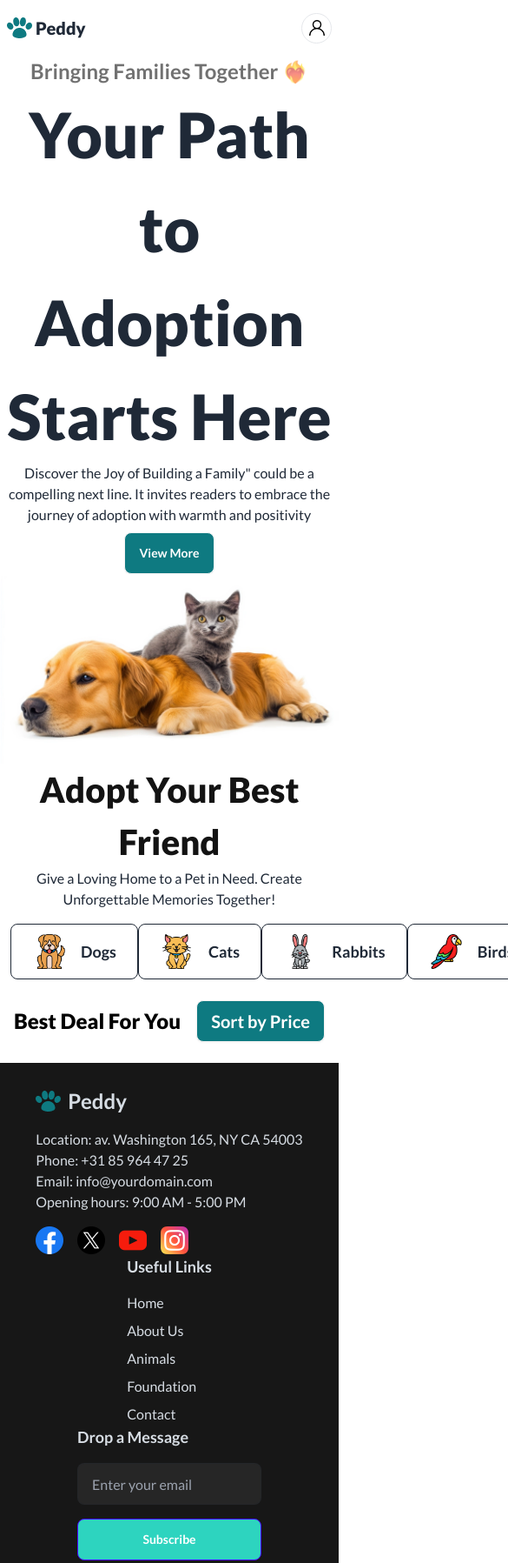
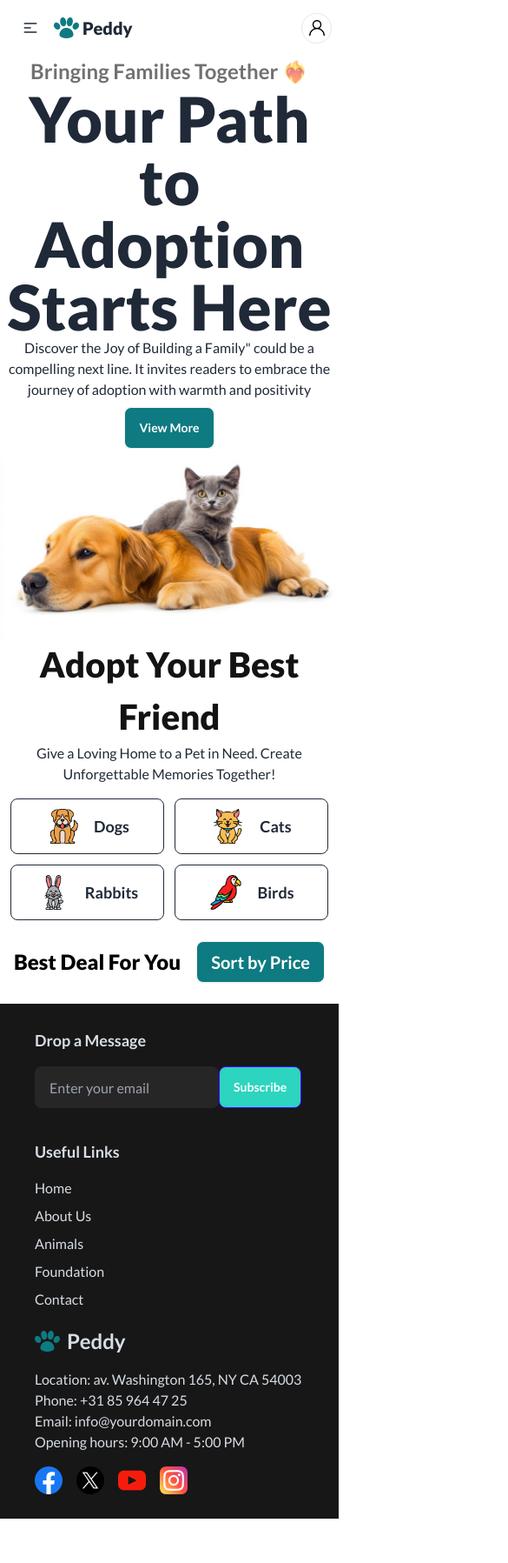
Before and after one commit to mozaddedalfeshani/ilovepet, a plain HTML site: page index.html in a window 390 px wide. Shown: the top 1797 px of the page at 87% size, 585 px wide, since content can reach past the window. After the commit the page ends 1746 px from the top, so only its background shows below. Drawn offline with nearby package versions, Linux system fonts and the light colour scheme; no server answers.

Commit message:
Responsiveness for mobile added
It's fully awesome project with html , tailwind , daisyui and JS functions

```diff
--- a/index.html
+++ b/index.html
@@ -5,7 +5,8 @@
     <meta name="viewport" content="width=device-width, initial-scale=1.0" />
 
     <link
-      href="https://cdn.jsdelivr.net/npm/daisyui@4.12.12/dist/full.min.css",
+      href="https://cdn.jsdelivr.net/npm/daisyui@4.12.12/dist/full.min.css"
+      ,
       rel="stylesheet"
       type="text/css"
     />
@@ -19,6 +20,34 @@
     <header class="container mx-auto">
       <div class="navbar bg-base-100">
         <div class="navbar-start">
+          <div class="dropdown">
+            <div tabindex="0" role="button" class="btn btn-ghost lg:hidden">
+              <svg
+                xmlns="http://www.w3.org/2000/svg"
+                class="h-5 w-5"
+                fill="none"
+                viewBox="0 0 24 24"
+                stroke="currentColor"
+              >
+                <path
+                  stroke-linecap="round"
+                  stroke-linejoin="round"
+                  stroke-width="2"
+                  d="M4 6h16M4 12h8m-8 6h16"
+                />
+              </svg>
+            </div>
+            <ul
+              tabindex="0"
+              class="menu menu-sm dropdown-content bg-base-100 rounded-box z-[1] mt-3 w-52 p-2 shadow"
+            >
+              <li class="text-[16px]"><a>Home</a></li>
+              <li class="text-[16px]"><a href="#gallery">Shop</a></li>
+              <li class="text-[16px]"><a href="#footer">Contact</a></li>
+            </ul>
+          </div>
+
+          <!-- 1 -->
           <img src="./images/logo.webp" />
           <a class="p-1 text-xl text-[32px] font-black">Peddy</a>
         </div>
@@ -43,14 +72,19 @@
     </header>
 
     <main>
-
-      <section id="modalx" class=" fixed top-10 left-10 hidden z-30 flex justify-center items-center h-full w-full">
-        <div class="modal-content rounded-lg bg-blue-500 w-[400px] h-[400px] flex flex-col justify-center items-center">
-          <img src="./images/handshake.png" class="h-[200px]" alt="">
+      <section
+        id="modalx"
+        class="fixed md:top-10 left-1 md:left-10 hidden z-30 flex justify-center items-center h-full w-full"
+      >
+        <div
+          class="modal-content rounded-lg bg-blue-500 md:w-[400px] md:h-[400px] flex flex-col justify-center items-center"
+        >
+          <img src="./images/handshake.png" class="h-[200px]" alt="" />
           <h2 class="text-3xl text-white">Congrates</h2>
-          <p class="text-xl text-white">Adoption process is Start for your pet</p>
+          <p class="text-xl text-white">
+            Adoption process is Start for your pet
+          </p>
           <span class="text-3xl text-white" id="countdownx">3</span>
-
         </div>
       </section>
 
@@ -62,7 +96,7 @@
           <p class="text-[24px] font-bold text-[#13131399] text-center">
             Bringing Families Together ❤️‍🔥
           </p>
-          <p class="text-center text-[72px] font-black md:w-[772px]">
+          <p class="text-center text-7xl font-black md:w-[772px]">
             Your Path to Adoption Starts Here
           </p>
           <p class="text-center font-normal text-[16px] md:w-[752px]">
@@ -96,22 +130,25 @@
         </p>
         <!-- now buttons -->
         <div
-          class="buttonDiv flex items-center justify-around container mx-auto px-3 my-4"
+          class="buttonDiv flex-col md:flex-row gap-2 grid grid-cols-2 gap-3 md:flex md:items-center md:justify-around container mx-auto px-3 my-4"
         >
           <!-- Dogs -->
-          <button class="btn btn-outline btn-lg" id="buttonDog">
+          <button class="btn md:w-[180px] btn-outline btn-lg" id="buttonDog">
             <img src="./images/dog.png" alt="Dogs" class="w-10 h-10 mr-2" />
             <span>Dogs</span>
           </button>
 
           <!-- Cats (Selected) -->
-          <button class="btn btn-outline btn-lg" id="buttonCat">
+          <button class="btn md:w-[180px] btn-outline btn-lg" id="buttonCat">
             <img src="./images/cat.png" alt="Cats" class="w-10 h-10 mr-2" />
             <span>Cats</span>
           </button>
 
           <!-- Rabbits -->
-          <button class="btn btn-outline btn-lg" id="buttonRabbits">
+          <button
+            class="btn md:w-[180px] btn-outline btn-lg"
+            id="buttonRabbits"
+          >
             <img
               src="./images/rabbit.png"
               alt="Rabbits"
@@ -121,7 +158,7 @@
           </button>
 
           <!-- Birds -->
-          <button class="btn btn-outline btn-lg" id="buttonBirds">
+          <button class="btn md:w-[180px] btn-outline btn-lg" id="buttonBirds">
             <img src="./images/parrot.png" alt="Birds" class="w-10 h-10 mr-2" />
             <span>Birds</span>
           </button>
@@ -141,7 +178,9 @@
         </div>
         <!-- That have 2 separate view , one is show the button clikced galary and another is show the liked things  -->
 
-        <div class="mx-auto flex flex-row items-start justify-center my-3">
+        <div
+          class="mx-auto flex flex-col md:flex-row items-start justify-center my-3"
+        >
           <!-- 80% width  -->
           <section
             id="no-data-message"
@@ -192,7 +231,7 @@
     <section id="footer">
       <footer class="bg-neutral-900 text-neutral-content py-7">
         <div
-          class="container mx-auto flex flex-col md:flex-row items-center justify-around"
+          class="container mx-auto flex items-start gap-5 md:flex-row pl-10 md:p-0 md:items-center flex-col-reverse justify-around"
         >
           <!-- Left Column: Brand and Contact Information -->
           <div>
@@ -235,7 +274,6 @@
             </div>
           </div>
 
-
           <!-- Center Column: Useful Links -->
           <div>
             <h2 class="text-lg font-bold mb-4">Useful Links</h2>
@@ -249,9 +287,9 @@
           </div>
 
           <!-- Right Column: Subscription Form -->
-          <div>
+          <div class="">
             <h2 class="text-lg font-bold mb-4">Drop a Message</h2>
-            <div class="flex flex-col">
+            <div class="flex-row flex md:flex-col">
               <input
                 type="email"
                 placeholder="Enter your email"
--- a/script.js
+++ b/script.js
@@ -252,6 +252,7 @@ function sortPetsByPrice() {
 
   // Clear the existing gallery content
   gallery.innerHTML = "";
+  noDataMessage.style.display ='none';
 
   // Sort the pets array by descending price
   petData.pets.sort((a, b) => b.price - a.price);
```
Also changed, not shown: 1 other file.
